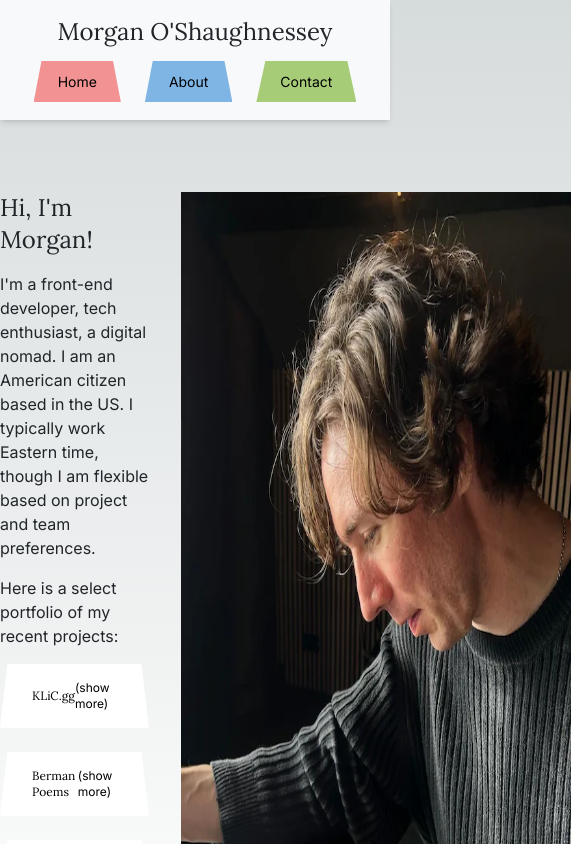
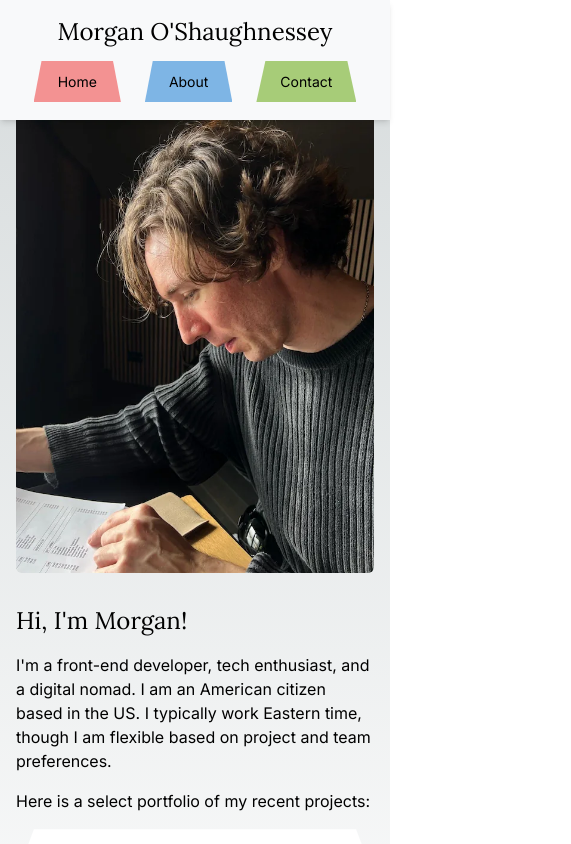
Before and after one commit to theMorganObject/tmo-portfolio, a Next.js app: page / in a window 390 px wide. Shown: the top 844 px of the page, 571 px wide, since content can reach past the window. Built offline with nearby package versions, Linux system fonts and the light colour scheme.

Commit message:
home page responsive styling

```diff
--- a/src/app/layout.tsx
+++ b/src/app/layout.tsx
@@ -30,7 +30,7 @@ export default function RootLayout({
 }) {
   return (
     <html lang='en' className={`${inter.variable} ${lora.variable}`}>
-      <body className='font-sans text-gray-9'>
+      <body className='font-sans'>
         <Header />
         {children}
       </body>
--- a/src/app/page.tsx
+++ b/src/app/page.tsx
@@ -4,21 +4,22 @@ import WorkSample from '../components/WorkSample';
 
 export default function Home() {
   return (
-    <section className='min-h-screen font-sans flex flex-col items-center'>
-      <div className='flex gap-8 max-w-2xl mt-48'>
-        <div>
+    <section className='min-h-screen font-sans flex items-center justify-center px-4'>
+      <div className='flex flex-col-reverse md:flex-row items-center md:items-start gap-8 max-w-2xl mt-24'>
+        {/* Text Section */}
+        <div className='md:w-1/2'>
           <h2 className='font-serif text-2xl mb-4'>Hi, I'm Morgan!</h2>
           <p className='mb-4'>
-            {' '}
-            I&apos;m a front-end developer, tech enthusiast, a digital nomad. I
-            am an American citizen based in the US. I typically work Eastern
-            time, though I am flexible based on project and team preferences.
+            I&apos;m a front-end developer, tech enthusiast, and a digital
+            nomad. I am an American citizen based in the US. I typically work
+            Eastern time, though I am flexible based on project and team
+            preferences.
           </p>
           <p className='mb-4'>
             Here is a select portfolio of my recent projects:
           </p>
 
-          <ul className='2xs:text-xs sm:text-base md:text-xl  lg:text-2xl'>
+          <ul className='2xs:text-xs sm:text-base md:text-xl lg:text-2xl'>
             {portfolioData.map((sample) => (
               <WorkSample
                 key={sample.siteName}
@@ -29,12 +30,16 @@ export default function Home() {
           </ul>
         </div>
 
+        {/* Image Section */}
+        <div className='md:w-1/2 flex justify-center'>
           <Image
             src='/img/hero-1.webp'
             alt="portrait of Morgan O'Shaughnessey, front end web developer"
             width={400}
             height={600}
+            className='rounded-md'
           />
+        </div>
       </div>
     </section>
   );
```
Lines whose indentation alone changed are shown as unchanged.
